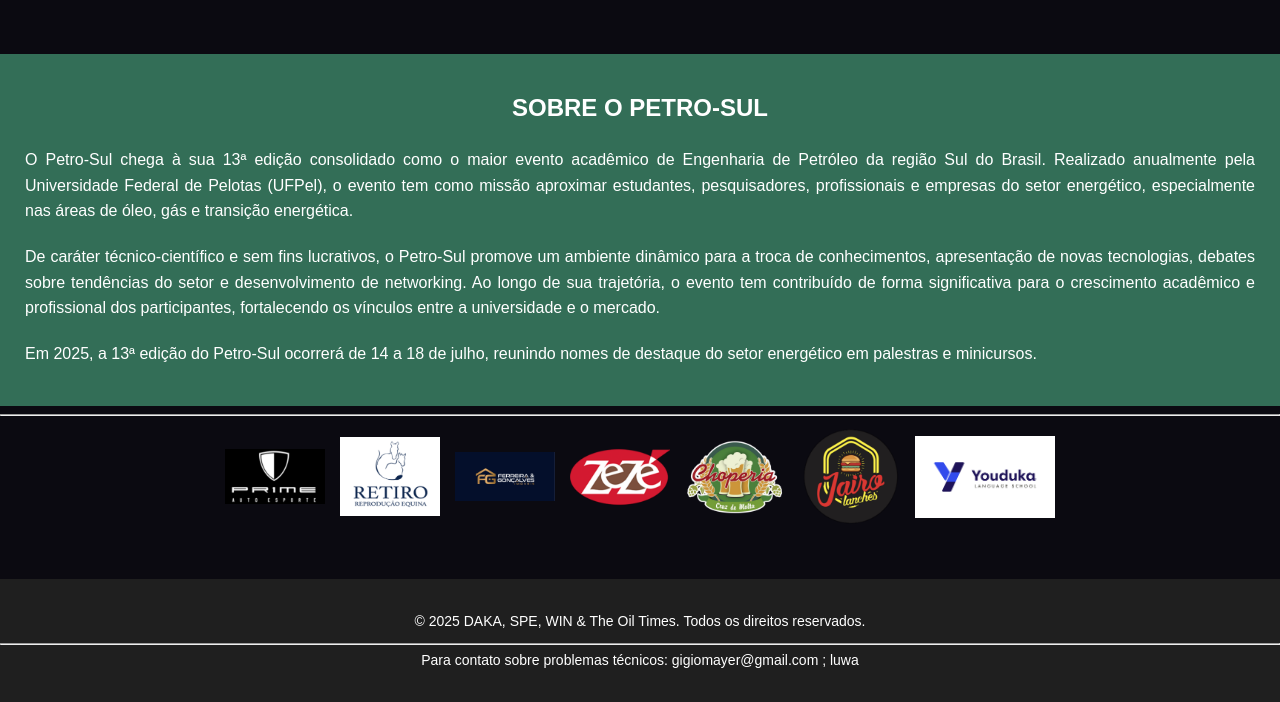
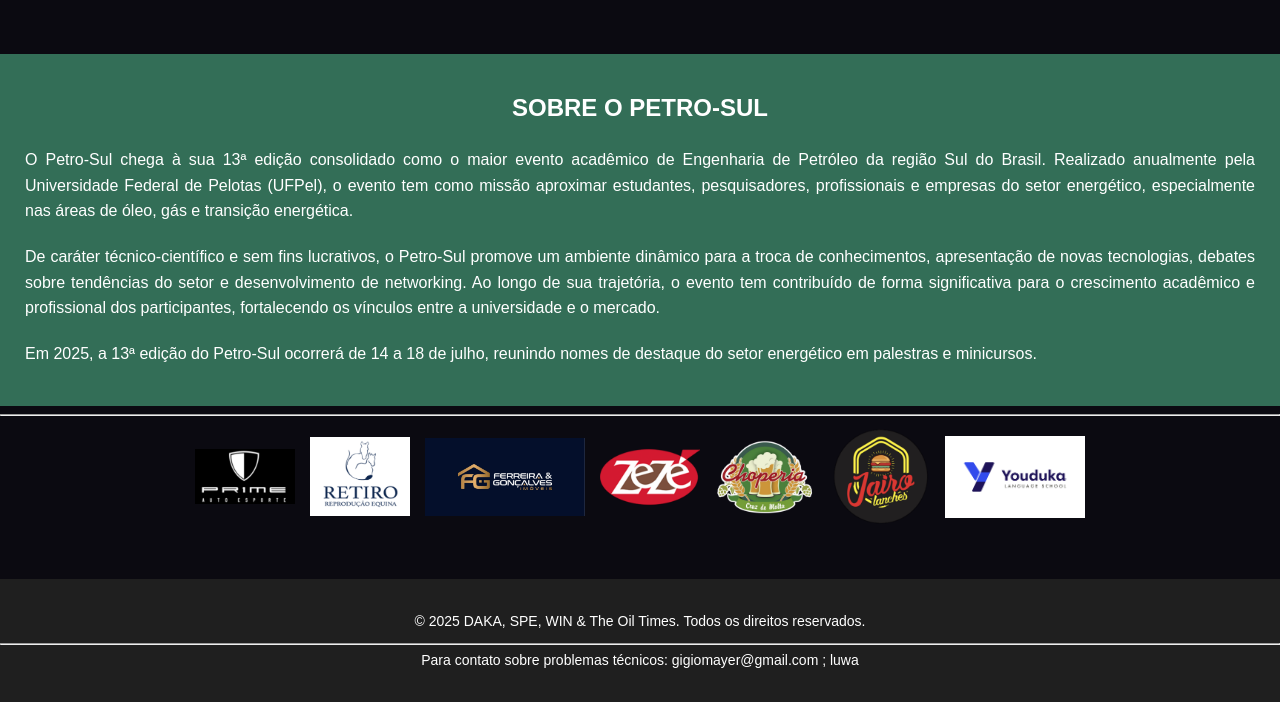
Before and after one commit to Petro-Sul/XIIPetro-Sul, a plain HTML site: page index.html in a window 1280 px wide. Shown: the part 1229-1931 px from the top of the page. Drawn offline with Linux system fonts and the light colour scheme.

Commit message:
Update index.html

```diff
--- a/index.html
+++ b/index.html
@@ -181,7 +181,7 @@ De caráter técnico-científico e sem fins lucrativos, o Petro-Sul promove um a
 </li>
 
 <li>
-<img src="apoiadores/apoiadoresassets/apoio3.png" alt="apoio3">
+<img src="apoiadores/apoiadoresassets/apoio3.png" style="max-width: 160px;" alt="apoio3">
 </li>
 
 <li>
```
